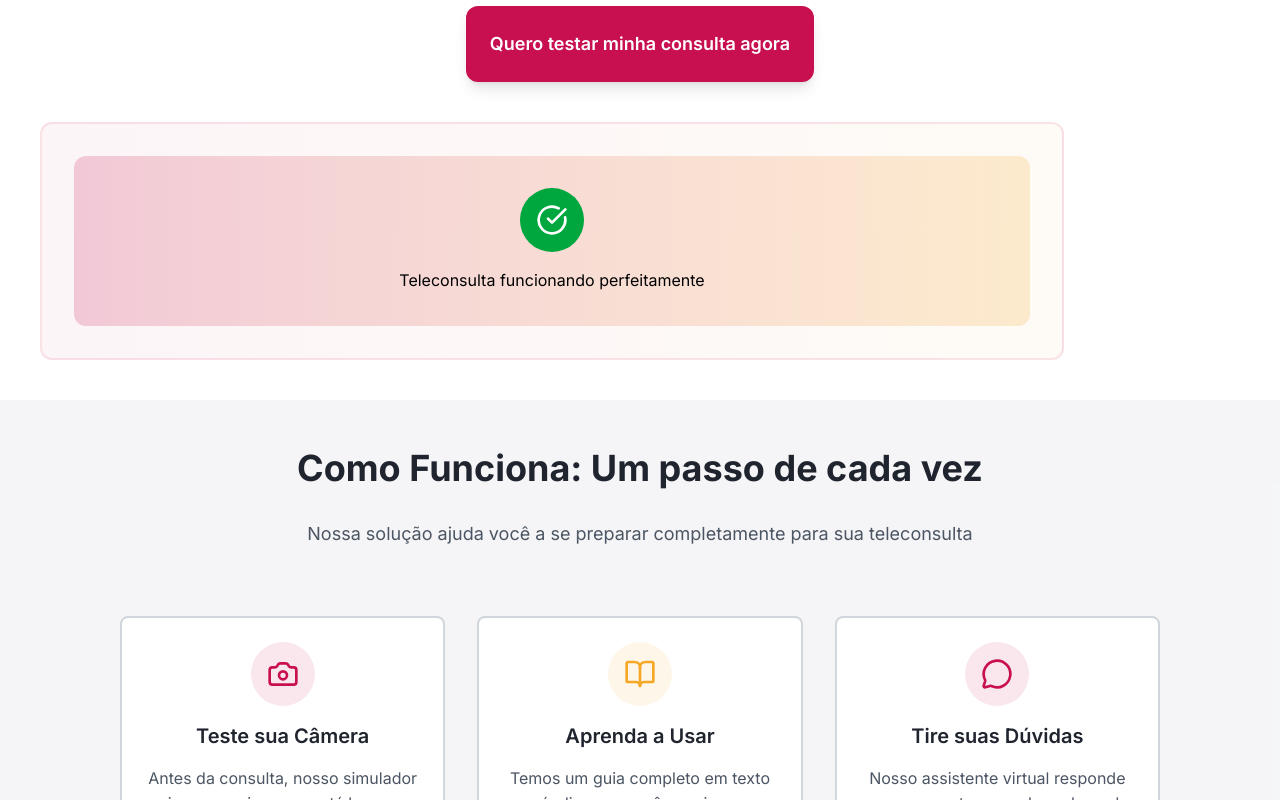
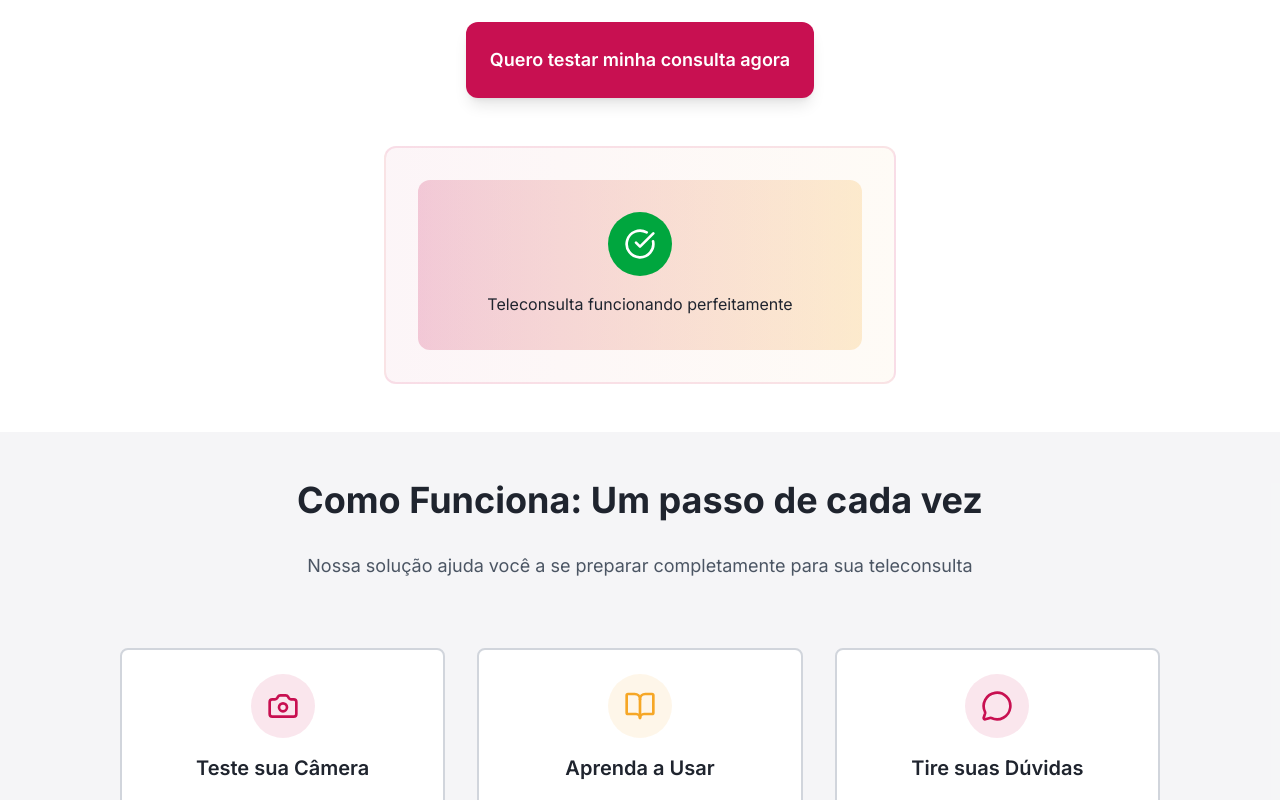
Before and after one commit to FIAP-AURAMED/auramed-sem2-front, a React (Vite) app: page / in a window 1280 px wide. Shown: the part 280-1080 px from the top of the page. Built offline with nearby package versions, Linux system fonts and the light colour scheme.

Commit message:
Ajustando margem da section

```diff
--- a/src/routes/Home/index.tsx
+++ b/src/routes/Home/index.tsx
@@ -20,22 +20,22 @@ export default function Home() {
 
     return (
         <div>
-            <section className="my-8 mx-4 flex flex-col items-center justify-center gap-8 text-center">
+            <section className="my-12 mx-4 flex flex-col items-center justify-center gap-8 text-center">
                 <h1 className="text-4xl font-bold text-tx-primary ">Sua teleconsulta, mais fácil e sem faltas.</h1>
                 <p className="text-xl text-tx-secondary max-w-3xl mx-auto">Preparamos você para sua consulta online de forma simples. Garanta que tudo funcione bem e não perca seu atendimento.</p>
                 <Link to="/simulador" className="bg-primary-600 border-none hover:bg-primary-700 text-white text-lg p-6 h-auto rounded-xl font-semibold shadow-lg hover:shadow-xl transition-all duration-300 transform hover:scale-105 focus:outline-none focus:ring-2 focus:ring-offset-2 focus:ring-indigo-500 ">Quero testar minha consulta agora</Link>
             </section>
 
-            <section className="bg-gradient-to-r from-primary-300/10 to-secondary-300/10 p-8 rounded-xl w-[80%] m-10 border-primary-600/10 border-2">
+            <section className="bg-gradient-to-r from-primary-300/10 to-secondary-300/10 p-8 rounded-xl w-[80%] md:w-[40%] m-auto border-primary-600/10 border-2">
                 <div className="flex flex-col justify-center items-center gap-4 bg-gradient-to-r from-primary-600/20 to-secondary-600/20 p-8 rounded-xl i">
                 <div className="w-16 h-16 rounded-full flex items-center justify-center mx-auto bg-green-600">
                     <CheckCircle className="w-8 h-8 text-white" />
                 </div>
-                    <p>Teleconsulta funcionando perfeitamente</p>
+                    <p className="text-center text-tx-primary">Teleconsulta funcionando perfeitamente</p>
                 </div>
             </section>
 
-            <section className="flex flex-col items-center justify-center bg-gray-400/10 pb-10">
+            <section className="flex flex-col items-center justify-center bg-gray-400/10 pb-10 my-12">
                 <div className="my-12 mx-4 flex flex-col items-center justify-center gap-8 text-center">
                     <h2 className="text-3xl md:text-4xl font-bold text-tx-primary ">Como Funciona: Um passo de cada vez</h2>
                     <p className="text-lg text-tx-secondary max-w-3xl mx-auto">Nossa solução ajuda você a se preparar completamente para sua teleconsulta</p>
```
